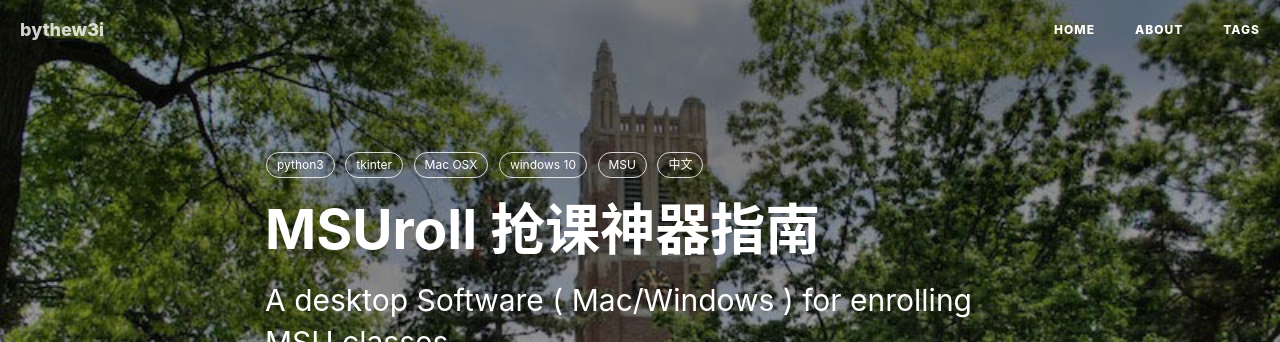
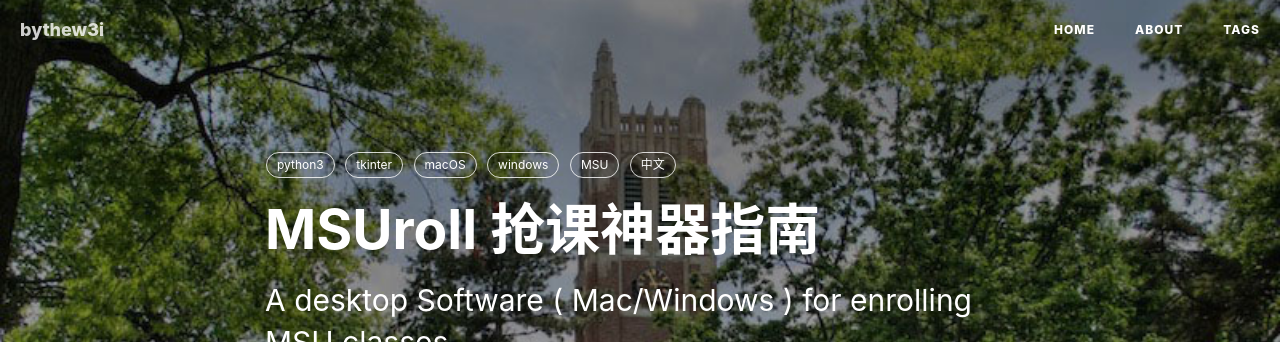
Before and after one commit to by-the-w3i/by-the-w3i.github.io, a Jekyll site: the page built from _posts/2017-12-22-MSUROLL.md, in a window 1280 px wide and 900 px high. Shown: the top 342 px of the window. Built offline with Jekyll 4.4.1, drawn with Linux system fonts in a browser that asks for light colours; nearby versions of some CDN libraries; comment, search, counter and statistics services are not loaded.

Commit message:
update the image

```diff
--- a/_posts/2017-12-22-MSUROLL.md
+++ b/_posts/2017-12-22-MSUROLL.md
@@ -7,8 +7,8 @@
 tags:
     - python3
     - tkinter
-    - Mac OSX
-    - windows 10
+    - macOS
+    - windows
     - MSU
     - 中文
 ---
```
Also changed, not shown: _posts/2018-01-03-EV3-PS4-controller.md (+1 -0 lines), _posts/2018-01-04-WeChat-JumpGame.md (+3 -2 lines), img/post/20180104/high.png.
